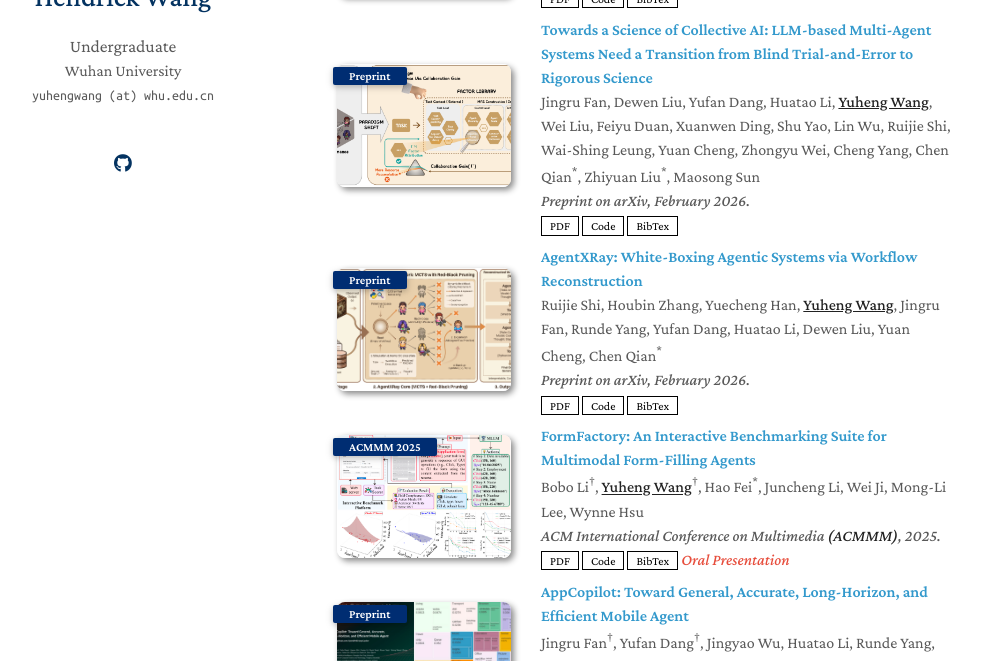
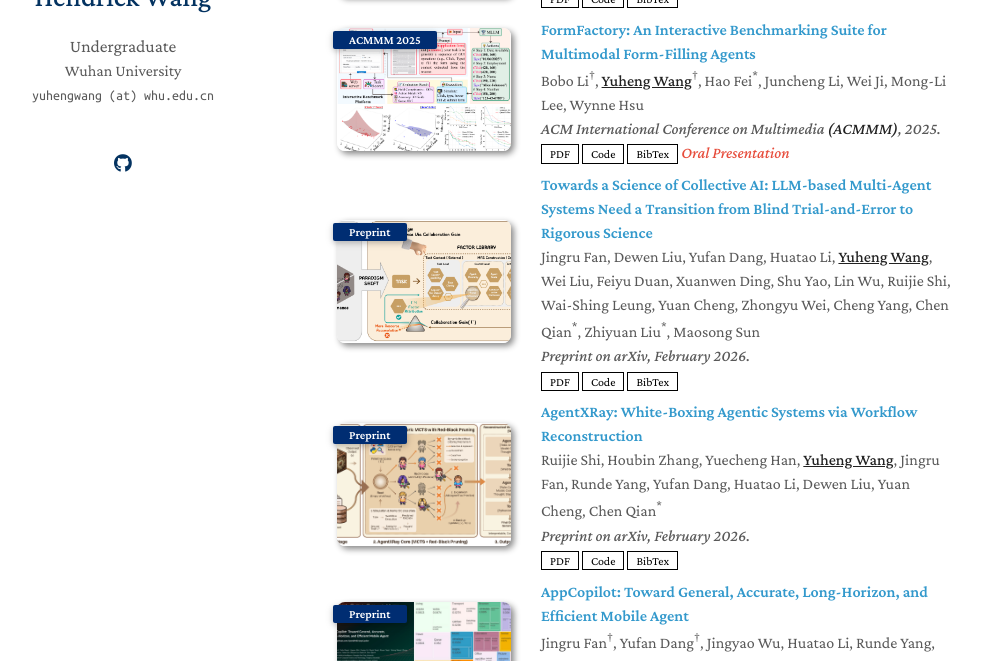
Before and after one commit to hendrick-wang/hendrick-wang.github.io, a Jekyll site: the page built from index.md, in a window 1280 px wide and 900 px high, scrolled down 283 px, cut to the strip 239-900 px from the top of the window. Shown: the whole strip, without its empty margins (153-1134 px from the left). Built offline with Jekyll 4.4.1, drawn with Linux system fonts in a browser that asks for light colours; a style sheet for code colours, icons or effects is not loaded; some of the changed lines change nothing that is shown.

Commit message:
change orders

```diff
--- a/_data/publications.yml
+++ b/_data/publications.yml
@@ -7,6 +7,16 @@ main:
     code: https://www.teachmaster.cn/
     bibtex: https://arxiv.org/abs/2601.04204
     image: ./assets/img/teachmaster1_00.png
+
+  - title: "FormFactory: An Interactive Benchmarking Suite for Multimodal Form-Filling Agents"
+    authors: Bobo Li<sup>†</sup>, <strong><u>Yuheng Wang</u></strong><sup>†</sup>, Hao Fei<sup>*</sup>, Juncheng Li, Wei Ji, Mong-Li Lee, Wynne Hsu
+    conference_short: ACMMM 2025
+    conference: ACM International Conference on Multimedia <strong>(ACMMM)</strong>, 2025.
+    pdf: https://dl.acm.org/doi/epdf/10.1145/3746027.3758285
+    code: https://formfactory-ai.github.io/
+    bibtex: https://arxiv.org/abs/2506.01520
+    image: ./assets/img/image-1.png
+    notes: Oral Presentation
 
   - title: "Towards a Science of Collective AI: LLM-based Multi-Agent Systems Need a Transition from Blind Trial-and-Error to Rigorous Science"
     authors: Jingru Fan, Dewen Liu, Yufan Dang, Huatao Li, <strong><u>Yuheng Wang</u></strong>, Wei Liu, Feiyu Duan, Xuanwen Ding, Shu Yao, Lin Wu, Ruijie Shi, Wai-Shing Leung, Yuan Cheng, Zhongyu Wei, Cheng Yang, Chen Qian<sup>*</sup>, Zhiyuan Liu<sup>*</sup>, Maosong Sun
@@ -26,18 +36,6 @@ main:
     bibtex: https://arxiv.org/abs/2602.05353
     image: ./assets/img/xray.png
 
-
-
-  - title: "FormFactory: An Interactive Benchmarking Suite for Multimodal Form-Filling Agents"
-    authors: Bobo Li<sup>†</sup>, <strong><u>Yuheng Wang</u></strong><sup>†</sup>, Hao Fei<sup>*</sup>, Juncheng Li, Wei Ji, Mong-Li Lee, Wynne Hsu
-    conference_short: ACMMM 2025
-    conference: ACM International Conference on Multimedia <strong>(ACMMM)</strong>, 2025.
-    pdf: https://dl.acm.org/doi/epdf/10.1145/3746027.3758285
-    code: https://formfactory-ai.github.io/
-    bibtex: https://arxiv.org/abs/2506.01520
-    image: ./assets/img/image-1.png
-    notes: Oral Presentation
-
   - title: "AppCopilot: Toward General, Accurate, Long-Horizon, and Efficient Mobile Agent"
     authors: Jingru Fan<sup>†</sup>, Yufan Dang<sup>†</sup>, Jingyao Wu, Huatao Li, Runde Yang, Xiyuan Yang, <strong><u>Yuheng Wang</u></strong>, Zhong Zhang, Yaxi Lu, Yankai Lin, Zhiyuan Liu, Dahai Li, Chen Qian
     conference_short: Preprint
```
